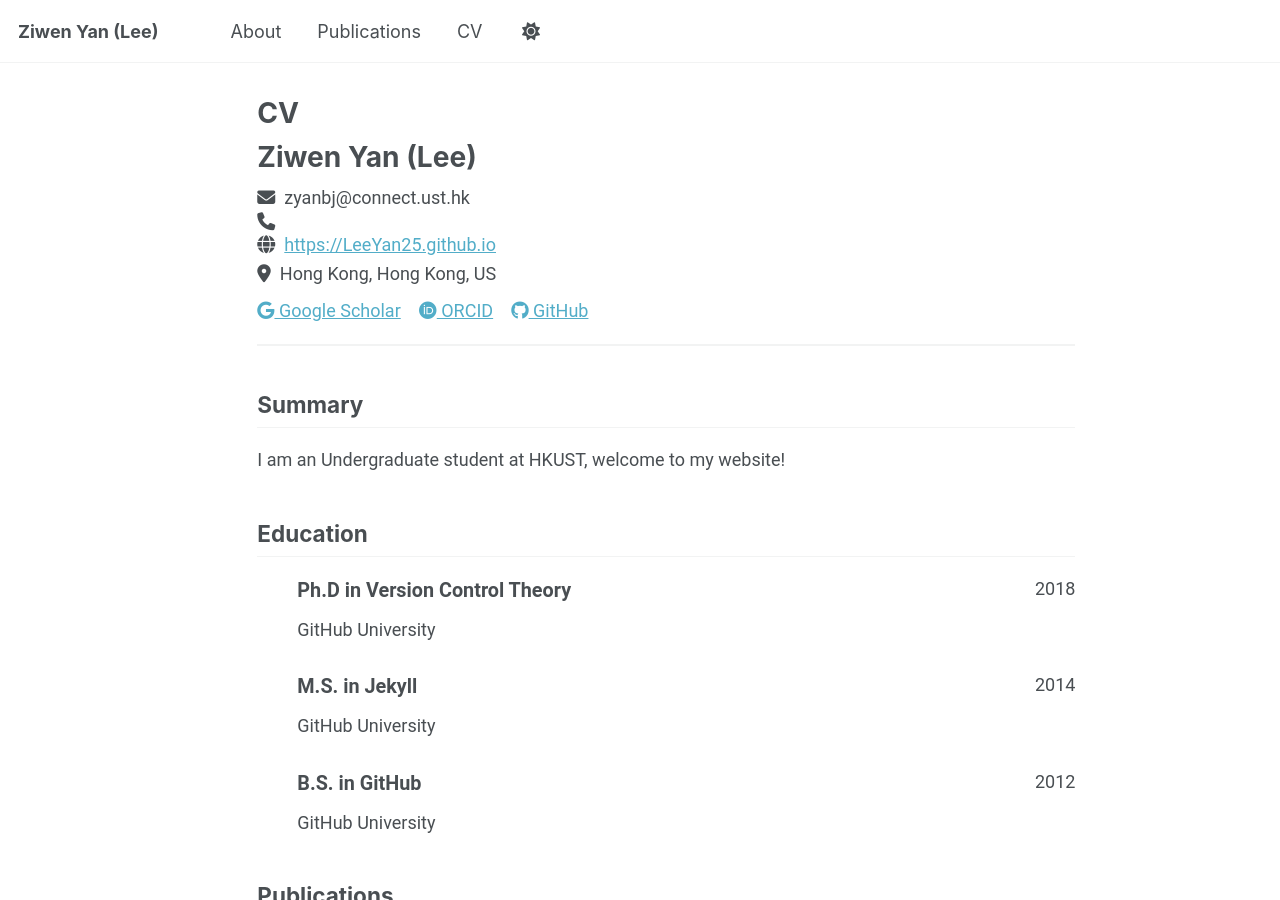
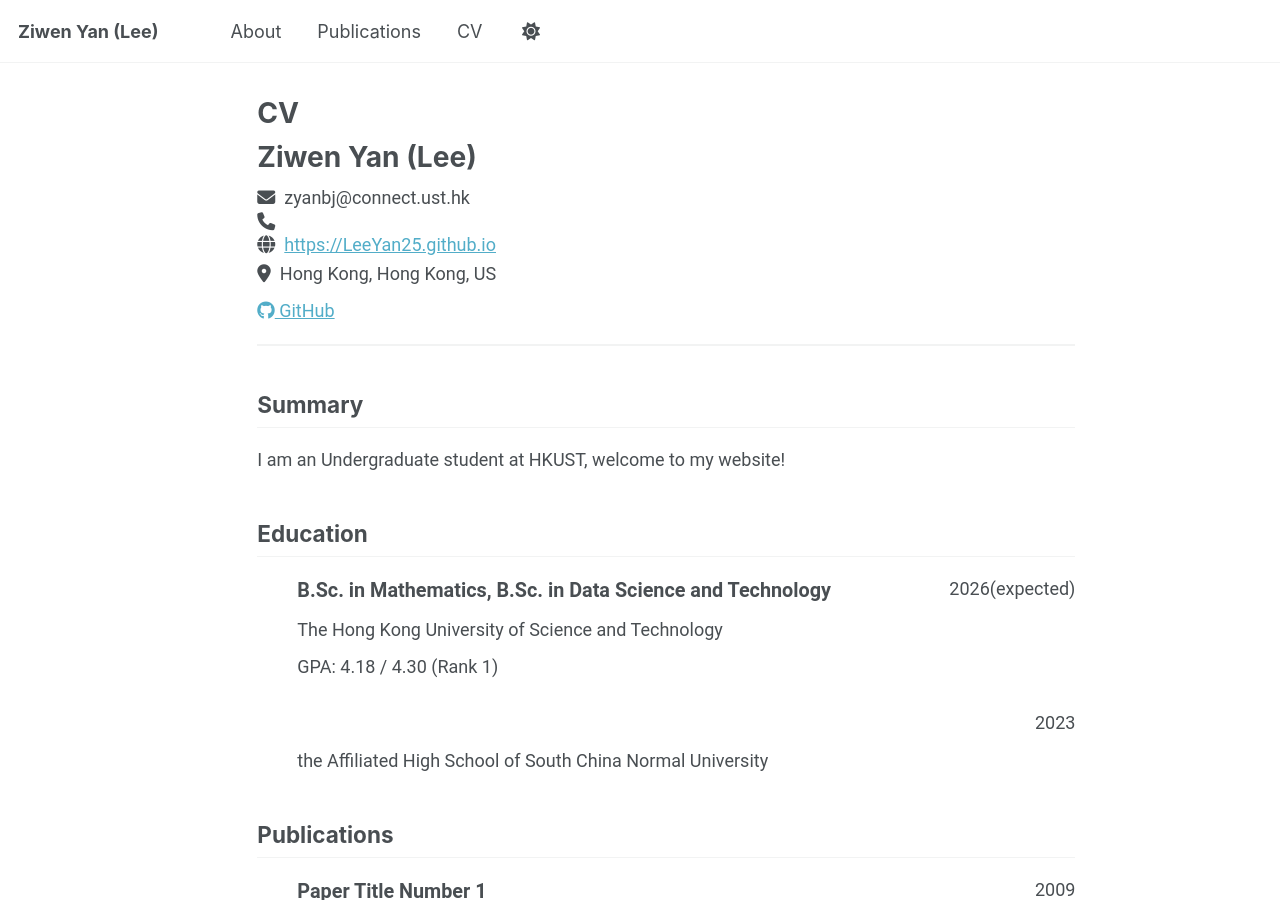
Before and after one commit to LeeYan25/LeeYan25.github.io, a Jekyll site: the page built from _pages/cv-json.md, in a window 1280 px wide and 900 px high. Built offline with Jekyll 4.4.1, drawn with Linux system fonts in a browser that asks for light colours; a script bundle is joined from its source files by our own code; library files that are not in the unit come from our copies.

Commit message:
modified cv

```diff
--- a/_data/cv.json
+++ b/_data/cv.json
@@ -14,16 +14,6 @@
     },
     "profiles": [
       {
-        "network": "Google Scholar",
-        "username": "",
-        "url": "https://scholar.google.com/citations?user=PS_CX0AAAAAJ"
-      },
-      {
-        "network": "ORCID",
-        "username": "",
-        "url": "https://orcid.org/yourorcidurl"
-      },
-      {
         "network": "GitHub",
         "username": "academicpages",
         "url": "https://github.com/academicpages"
@@ -33,29 +23,20 @@
   "work": [],
   "education": [
     {
-      "institution": "GitHub University",
-      "area": "Ph.D in Version Control Theory",
+      "institution": "The Hong Kong University of Science and Technology",
+      "area": "B.Sc. in Mathematics, B.Sc. in Data Science and Technology",
       "studyType": "",
-      "startDate": "",
-      "endDate": "2018",
-      "gpa": null,
+      "startDate": "2023",
+      "endDate": "2026(expected)",
+      "gpa": "4.18 / 4.30 (Rank 1)",
       "courses": []
     },
     {
-      "institution": "GitHub University",
-      "area": "M.S. in Jekyll",
+      "institution": "the Affiliated High School of South China Normal University",
+      "area": "",
       "studyType": "",
-      "startDate": "",
-      "endDate": "2014",
-      "gpa": null,
-      "courses": []
-    },
-    {
-      "institution": "GitHub University",
-      "area": "B.S. in GitHub",
-      "studyType": "",
-      "startDate": "",
-      "endDate": "2012",
+      "startDate": "2020",
+      "endDate": "2023",
       "gpa": null,
       "courses": []
     }
```
